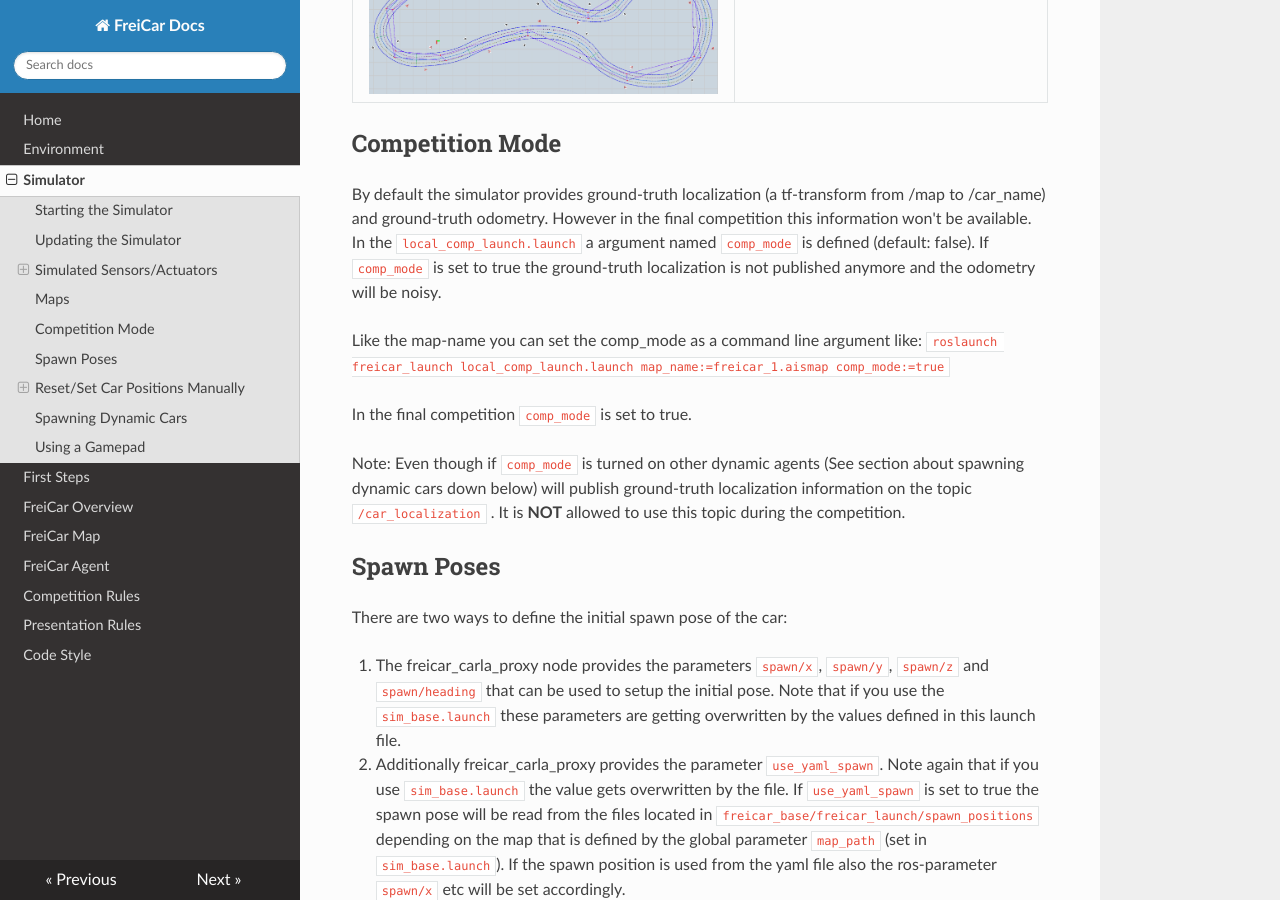
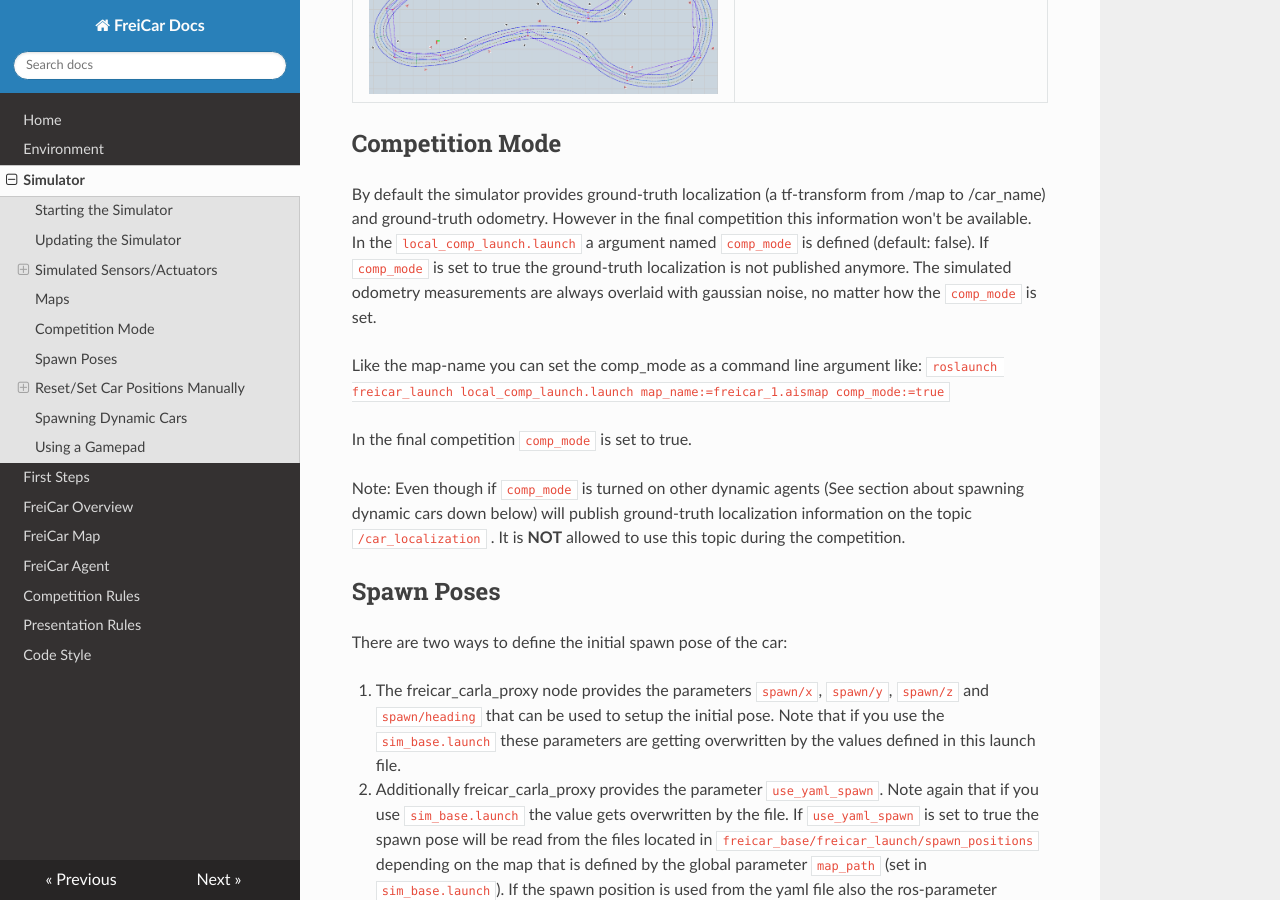
Before and after one commit to JohanVer/freicar_docs, an MkDocs documentation site: the page built from docs/simulator.md, in a window 1280 px wide and 900 px high, scrolled down 3311 px. Built offline with MkDocs 1.6.1, drawn with Linux system fonts in a browser that asks for light colours; nearby versions of some CDN libraries.

Commit message:
odometry comp_mode

````diff
--- a/docs/simulator.md
+++ b/docs/simulator.md
@@ -51,7 +51,8 @@ Preview | ROS Map Name (local_comp_launch.launch)
 
 ## Competition Mode
 By default the simulator provides ground-truth localization (a tf-transform from /map to /car_name) and ground-truth odometry. However in the final competition this information won't be available.
-In the ```local_comp_launch.launch``` a argument named ```comp_mode``` is defined (default: false). If ```comp_mode``` is set to true the ground-truth localization is not published anymore and the odometry will be noisy.
+In the ```local_comp_launch.launch``` a argument named ```comp_mode``` is defined (default: false). If ```comp_mode``` is set to true the ground-truth localization is not published anymore.
+The simulated odometry measurements are always overlaid with gaussian noise, no matter how the  ```comp_mode``` is set.
 
 Like the map-name you can set the comp_mode as a command line argument like: ``` roslaunch freicar_launch local_comp_launch.launch map_name:=freicar_1.aismap comp_mode:=true```
 
````
